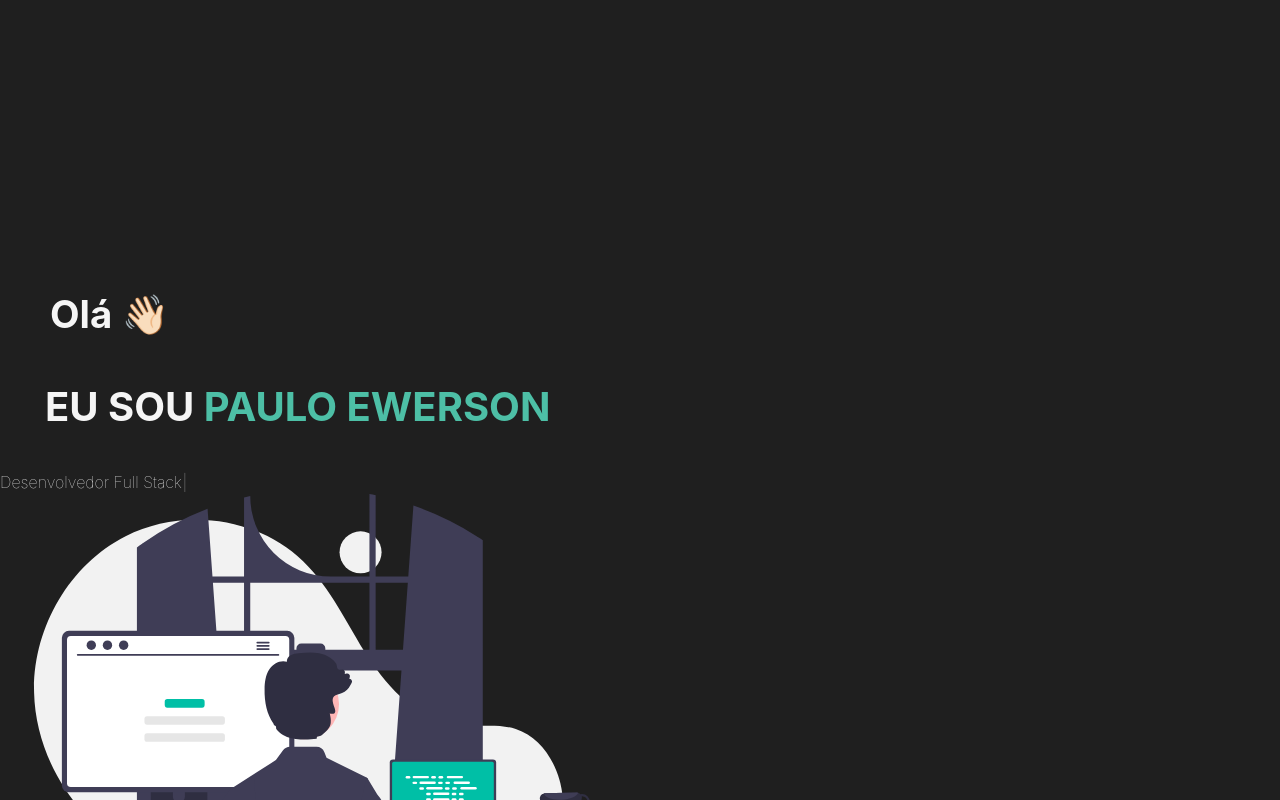
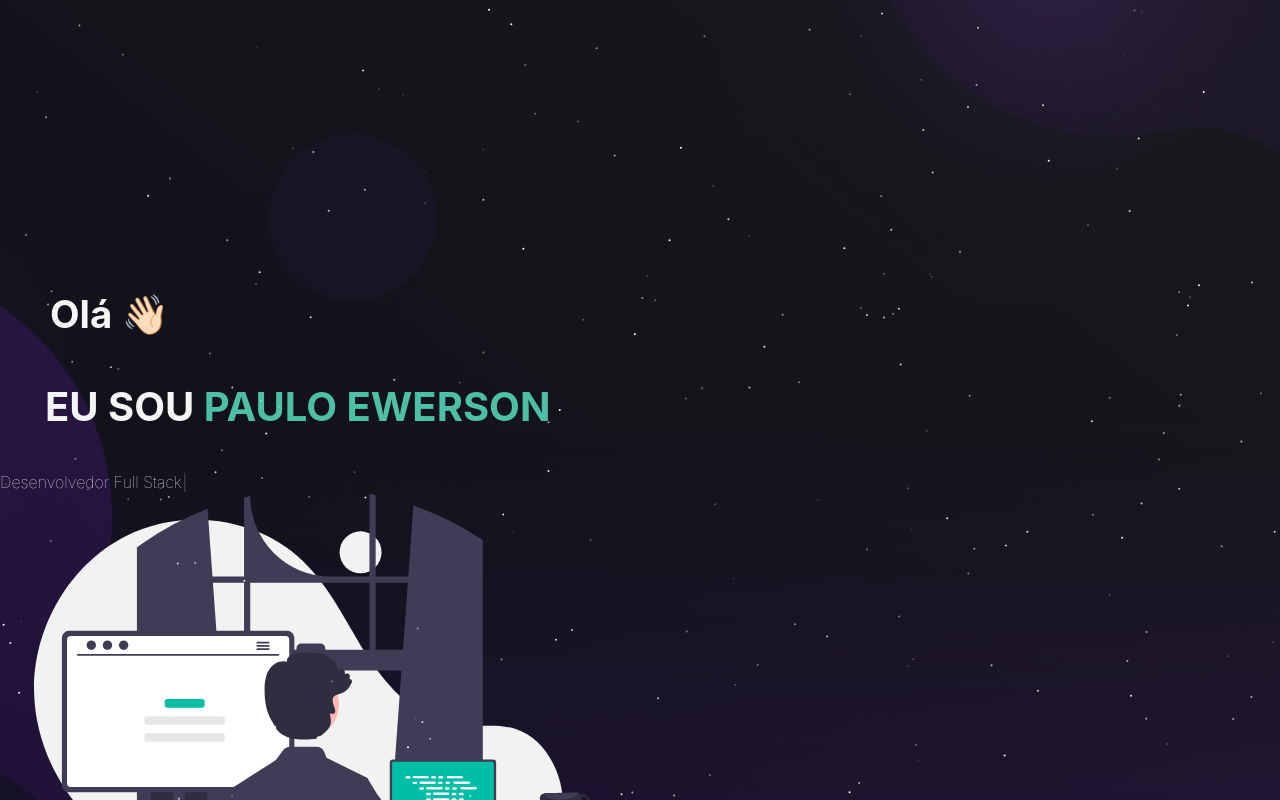
Before and after one commit to PauloEwerson/Portfolio, a React (Create React App) app: page / in a window 1280 px wide. Shown: the top 800 px of the page. Built offline with nearby package versions, Linux system fonts and the light colour scheme.

Commit message:
feat: Instala lib de particulas e adiciona no background

```diff
--- a/package.json
+++ b/package.json
@@ -17,6 +17,7 @@
     "react-dom": "^18.2.0",
     "react-router-dom": "^6.4.2",
     "react-scripts": "5.0.1",
+    "react-tsparticles": "^1.42.2",
     "typewriter-effect": "^2.19.0",
     "web-vitals": "^2.1.4"
   },
--- a/src/App.css
+++ b/src/App.css
@@ -1,3 +1,44 @@
+html {
+  --image-gradient: linear-gradient(
+    to bottom left,
+    rgba(17, 16, 16, 0.678),
+    rgba(12, 10, 22, 0.863)
+  );
+}
+
+.purple {
+  color: var(--imp-text-color) !important;
+}
+
+button:focus {
+  box-shadow: none !important;
+}
+
+/* --------- */
+/*Scrollbar   */
+/* --------- */
+
+::-webkit-scrollbar {
+  width: 7px;
+}
+
+/* Track */
+::-webkit-scrollbar-track {
+  background: #194138;
+}
+
+/* Handle */
+::-webkit-scrollbar-thumb {
+  background: #4dbfa6;
+  border-radius: 12px;
+}
+
+/* Handle on hover */
+::-webkit-scrollbar-thumb:hover {
+  background: #4dbfa6;
+  border-radius: 12px;
+}
+
 body {
   font-family: -apple-system, system-ui, BlinkMacSystemFont, "Segoe UI", Roboto, "Helvetica Neue", Arial, sans-serif;
   margin: 0;
--- /dev/null
+++ b/src/components/Particle/index.js
@@ -0,0 +1,55 @@
+import React from "react";
+import Particles from "react-tsparticles";
+
+function Particle() {
+  return (
+    <Particles
+      id="tsparticles"
+      params={{
+        particles: {
+          number: {
+            value: 160,
+            density: {
+              enable: true,
+              value_area: 1500,
+            },
+          },
+          line_linked: {
+            enable: false,
+            opacity: 0.03,
+          },
+          move: {
+            direction: "right",
+            speed: 0.05,
+          },
+          size: {
+            value: 1,
+          },
+          opacity: {
+            anim: {
+              enable: true,
+              speed: 1,
+              opacity_min: 0.05,
+            },
+          },
+        },
+        interactivity: {
+          events: {
+            onclick: {
+              enable: true,
+              mode: "push",
+            },
+          },
+          modes: {
+            push: {
+              particles_nb: 1,
+            },
+          },
+        },
+        retina_detect: true,
+      }}
+    />
+  );
+}
+
+export default Particle;
--- a/src/pages/Home/index.js
+++ b/src/pages/Home/index.js
@@ -1,6 +1,7 @@
 import React from "react";
 import styles from './styles.module.css';
 import { Container, Row, Col } from "react-bootstrap";
+import Particle from "../../components/Particle";
 import Type from "./Type";
 import heroImage from "../../Assets/heroImage.svg";
 
@@ -8,6 +9,7 @@ function Home() {
   return (
     <section>
       <Container fluid className={styles.heroSection} id="home">
+        <Particle />
         <Container className={styles.homeContent}>
           <Row>
             <Col md={7} className={styles.homeHeader}>
--- a/src/pages/Home/styles.module.css
+++ b/src/pages/Home/styles.module.css
@@ -1,7 +1,7 @@
 .heroSection {
   position: relative;
   z-index: -1;
-  /* background-image: var(--image-gradient), url(./Assets/home-bg.jpg); */
+  background-image: var(--image-gradient), url(../../Assets/hero-bg.jpg);
   background-position: top center;
   background-repeat: no-repeat;
   padding-bottom: 30px !important;
```
Also changed, not shown: src/Assets/hero-bg.jpg (added), 1 other file (tests, documents, lock files or other folders).
